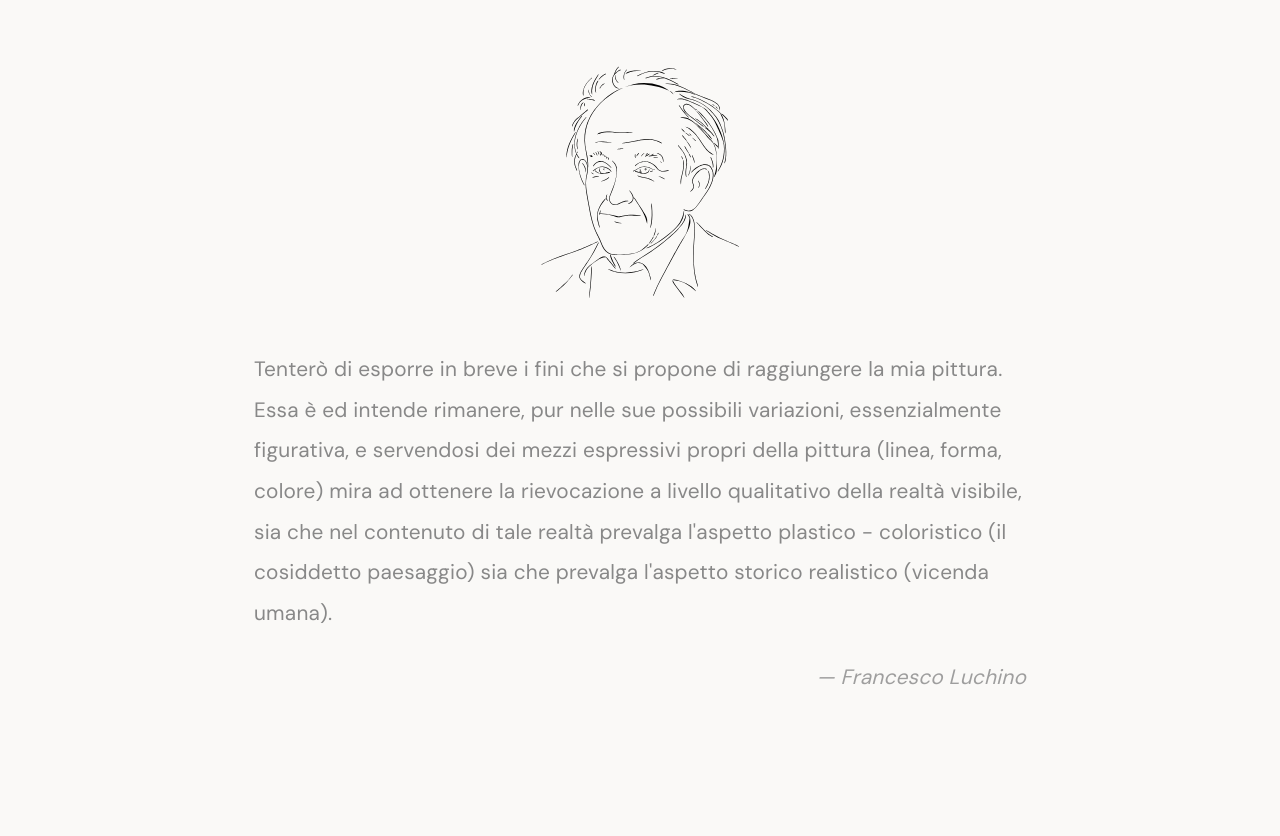
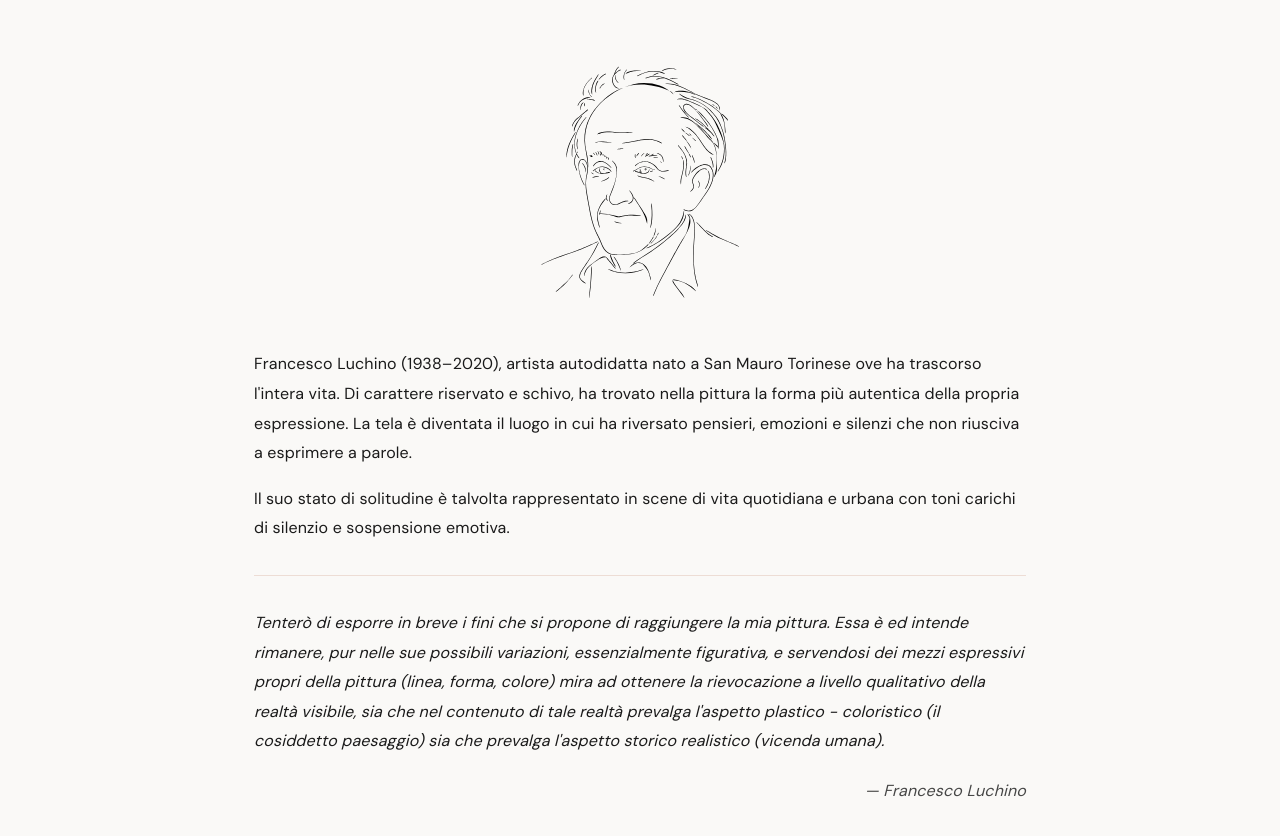
Before and after one commit to S1M0N38/art, an Astro site: page /artista in a window 1280 px wide. Shown: the part 266-1102 px from the top of the page. Before the commit the page ends 1060 px from the top, so only its background shows below. Built offline with nearby package versions, Linux system fonts and the light colour scheme; Astro itself is replaced by a stand-in of ours; no server answers.

Commit message:
feat(artist): add biography text and unify typography with critica page

```diff
--- a/src/pages/artista.astro
+++ b/src/pages/artista.astro
@@ -23,8 +23,15 @@ import Header from '../components/Header.astro';
       </div>
 
       <div class="artista__text">
-        <p>Tenterò di esporre in breve i fini che si propone di raggiungere la mia pittura. Essa è ed intende rimanere, pur nelle sue possibili variazioni, essenzialmente figurativa, e servendosi dei mezzi espressivi propri della pittura (linea, forma, colore) mira ad ottenere la rievocazione a livello qualitativo della realtà visibile, sia che nel contenuto di tale realtà prevalga l'aspetto plastico - coloristico (il cosiddetto paesaggio) sia che prevalga l'aspetto storico realistico (vicenda umana).</p>
-        <p class="artista__attribution">— Francesco Luchino</p>
+        <div class="artista__bio">
+          <p>Francesco Luchino (1938–2020), artista autodidatta nato a San Mauro Torinese ove ha trascorso l'intera vita. Di carattere riservato e schivo, ha trovato nella pittura la forma più autentica della propria espressione. La tela è diventata il luogo in cui ha riversato pensieri, emozioni e silenzi che non riusciva a esprimere a parole.</p>
+          <p>Il suo stato di solitudine è talvolta rappresentato in scene di vita quotidiana e urbana con toni carichi di silenzio e sospensione emotiva.</p>
+        </div>
+        <hr class="artista__quote-divider" aria-hidden="true" />
+        <blockquote class="artista__quote">
+          <p>Tenterò di esporre in breve i fini che si propone di raggiungere la mia pittura. Essa è ed intende rimanere, pur nelle sue possibili variazioni, essenzialmente figurativa, e servendosi dei mezzi espressivi propri della pittura (linea, forma, colore) mira ad ottenere la rievocazione a livello qualitativo della realtà visibile, sia che nel contenuto di tale realtà prevalga l'aspetto plastico - coloristico (il cosiddetto paesaggio) sia che prevalga l'aspetto storico realistico (vicenda umana).</p>
+          <p class="artista__attribution">— Francesco Luchino</p>
+        </blockquote>
       </div>
     </div>
   </main>
--- a/src/styles/global.css
+++ b/src/styles/global.css
@@ -724,20 +724,39 @@ button {
   transform: translateY(0);
 }
 
-.artista__text p {
+.artista__bio p {
   font-family: var(--font-body);
-  font-size: clamp(1.1rem, 2.5vw, 1.3rem);
-  line-height: 1.95;
-  color: var(--color-text-muted);
+  font-size: 1rem;
+  line-height: 1.85;
+  color: var(--color-text);
+  letter-spacing: 0.01em;
+}
+
+.artista__bio p + p {
+  margin-top: 1em;
+}
+
+.artista__quote-divider {
+  border: none;
+  border-top: 1px solid rgba(184, 110, 78, 0.2);
+  margin: 32px 0;
+}
+
+.artista__quote p {
+  font-family: var(--font-body);
+  font-size: 1rem;
+  line-height: 1.85;
+  color: var(--color-text);
+  font-style: italic;
   letter-spacing: 0.01em;
 }
 
 .artista__attribution {
   font-family: var(--font-display);
   font-style: italic;
-  font-size: 1.1rem;
+  font-size: 1rem;
   color: var(--color-accent);
-  margin-top: 24px;
+  margin-top: 20px;
   text-align: right;
   letter-spacing: 0.02em;
   opacity: 0.8;
```
